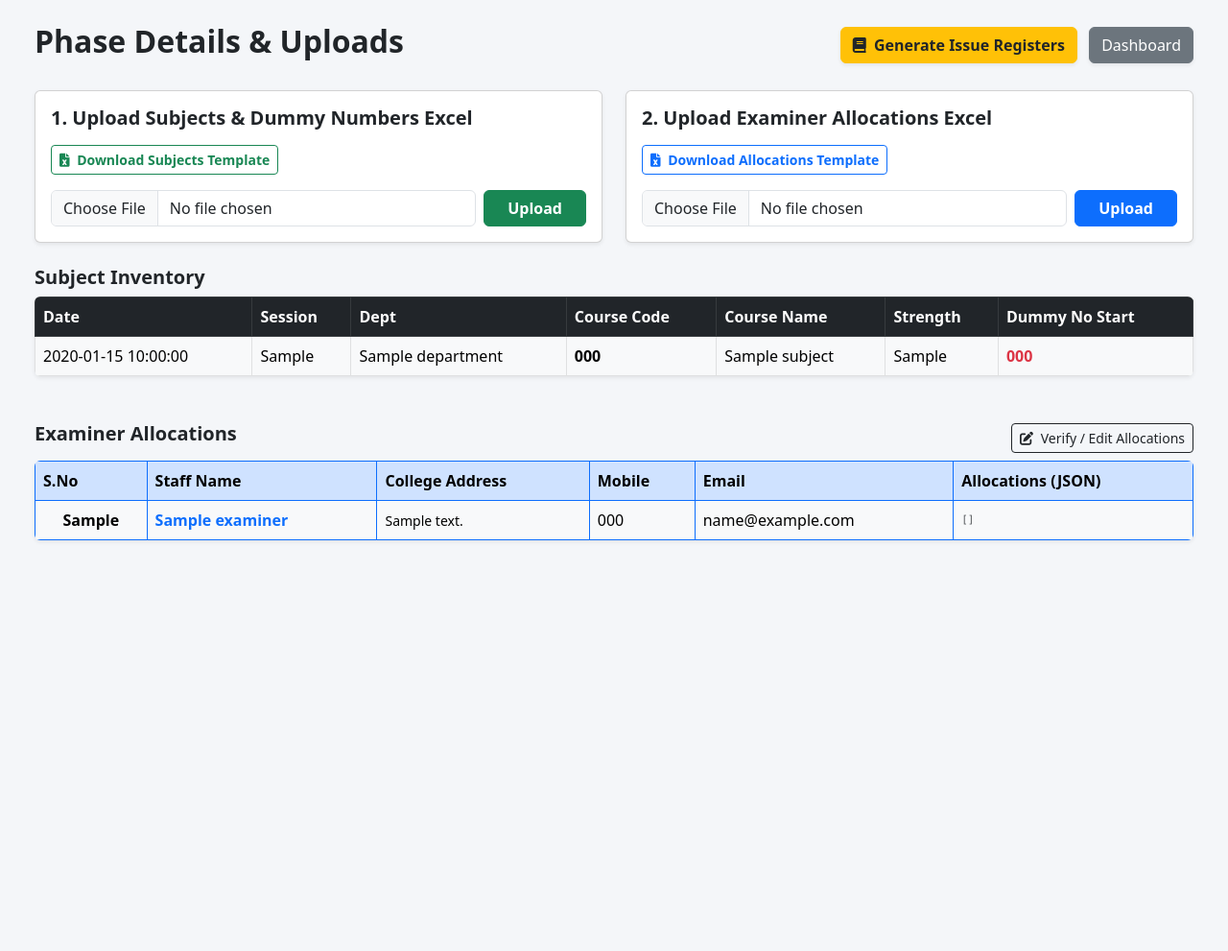
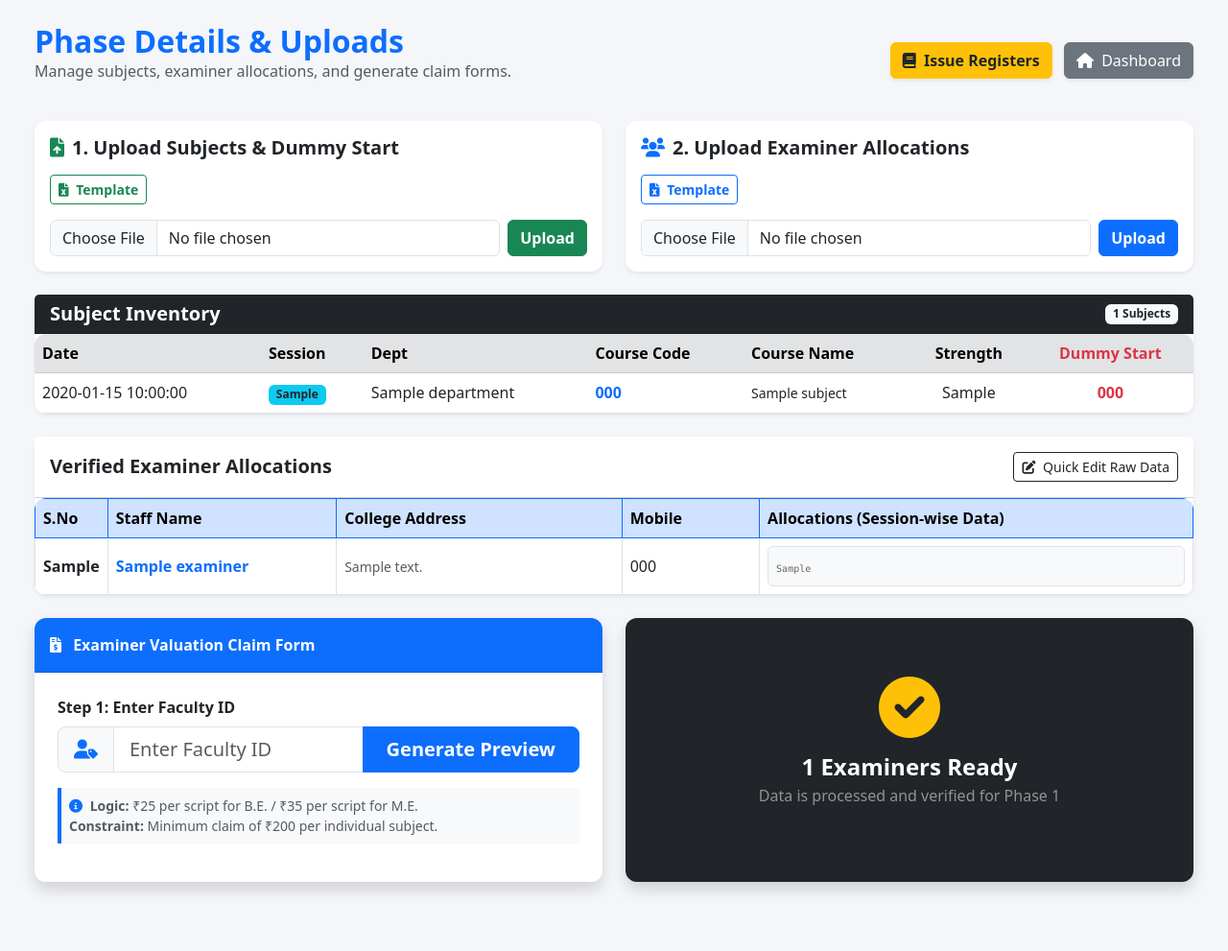
Before and after one commit to Sahima25/coe1, a Flask app: template PROJECT1/templates/valuation_hub.html in a window 1280 px wide. Shown: the whole page at 96% size. Before the commit the page ends 564 px from the top, so only its background shows below. Run offline with Flask 3, Linux system fonts and the light colour scheme; the template is opened without the code that fills it: most values are stand-ins (such as "Sample title", 1, 10 or a date in 2020).

Commit message:
Update valuation_hub.html

```diff
--- a/PROJECT1/templates/valuation_hub.html
+++ b/PROJECT1/templates/valuation_hub.html
@@ -5,18 +5,28 @@
     <title>Valuation Phase Hub</title>
     <link href="https://cdn.jsdelivr.net/npm/bootstrap@5.3.0/dist/css/bootstrap.min.css" rel="stylesheet">
     <link rel="stylesheet" href="https://cdnjs.cloudflare.com/ajax/libs/font-awesome/6.0.0/css/all.min.css">
-    <style> body { background-color: #f4f6f9; } </style>
+    <style>
+        body { background-color: #f4f6f9; }
+        .card { border-radius: 12px; border: none; }
+        .table-responsive { border-radius: 12px; }
+        .badge-custom { font-size: 0.8rem; padding: 5px 10px; }
+    </style>
 </head>
 <body class="p-4">
 
 <div class="container-fluid">
     <div class="d-flex justify-content-between align-items-center mb-4">
-        <h2 class="fw-bold">Phase Details & Uploads</h2>
+        <div>
+            <h2 class="fw-bold text-primary mb-0">Phase Details & Uploads</h2>
+            <p class="text-muted">Manage subjects, examiner allocations, and generate claim forms.</p>
+        </div>
         <div>
             <a href="/issue_register_hub/{{ phase_id }}" class="btn btn-warning shadow-sm me-2 fw-bold text-dark">
-                <i class="fas fa-book me-1"></i> Generate Issue Registers
+                <i class="fas fa-book me-1"></i> Issue Registers
             </a>
-            <a href="/dashboard" class="btn btn-secondary shadow-sm">Dashboard</a>
+            <a href="/dashboard" class="btn btn-secondary shadow-sm">
+                <i class="fas fa-home me-1"></i> Dashboard
+            </a>
         </div>
     </div>
 
@@ -32,13 +42,15 @@
         <div class="col-md-6">
             <div class="card shadow-sm h-100">
                 <div class="card-body">
-                    <h5 class="fw-bold mb-3">1. Upload Subjects & Dummy Numbers Excel</h5>
-                    <a href="/download_template?type=val_subjects" class="btn btn-sm btn-outline-success fw-bold mb-3">
-                        <i class="fas fa-file-excel me-1"></i> Download Subjects Template
+                    <h5 class="fw-bold mb-3"><i class="fas fa-file-upload text-success me-2"></i>1. Upload Subjects & Dummy Start</h5>
+                    <div class="d-flex justify-content-between mb-3">
+                        <a href="/download_template?type=val_subjects" class="btn btn-sm btn-outline-success fw-bold">
+                            <i class="fas fa-file-excel me-1"></i> Template
                         </a>
+                    </div>
                     <form action="/upload_val_subjects/{{ phase_id }}" method="POST" enctype="multipart/form-data" class="d-flex gap-2">
-                        <input type="file" name="file" class="form-control" accept=".xlsx, .xls, .csv" required>
-                        <button type="submit" class="btn btn-success fw-bold px-4">Upload</button>
+                        <input type="file" name="file" class="form-control" accept=".xlsx, .xls" required>
+                        <button type="submit" class="btn btn-success fw-bold">Upload</button>
                     </form>
                 </div>
             </div>
@@ -47,85 +59,135 @@
         <div class="col-md-6">
             <div class="card shadow-sm h-100">
                 <div class="card-body">
-                    <h5 class="fw-bold mb-3">2. Upload Examiner Allocations Excel</h5>
-                    <a href="/download_template?type=val_allocations" class="btn btn-sm btn-outline-primary fw-bold mb-3">
-                        <i class="fas fa-file-excel me-1"></i> Download Allocations Template
+                    <h5 class="fw-bold mb-3"><i class="fas fa-users text-primary me-2"></i>2. Upload Examiner Allocations</h5>
+                    <div class="d-flex justify-content-between mb-3">
+                        <a href="/download_template?type=val_allocations" class="btn btn-sm btn-outline-primary fw-bold">
+                            <i class="fas fa-file-excel me-1"></i> Template
                         </a>
+                    </div>
                     <form action="/upload_val_examiners/{{ phase_id }}" method="POST" enctype="multipart/form-data" class="d-flex gap-2">
-                        <input type="file" name="file" class="form-control" accept=".xlsx, .xls, .csv" required>
-                        <button type="submit" class="btn btn-primary fw-bold px-4">Upload</button>
+                        <input type="file" name="file" class="form-control" accept=".xlsx, .xls" required>
+                        <button type="submit" class="btn btn-primary fw-bold">Upload</button>
                     </form>
                 </div>
             </div>
         </div>
     </div>
 
-    <h5 class="mt-4 fw-bold">Subject Inventory</h5>
-    <div class="table-responsive mb-5 shadow-sm rounded">
-        <table class="table table-bordered table-dark table-hover mb-0 align-middle">
-            <thead>
+    <div class="card shadow-sm mb-4">
+        <div class="card-header bg-dark text-white d-flex justify-content-between align-items-center">
+            <h5 class="mb-0 fw-bold">Subject Inventory</h5>
+            <span class="badge bg-light text-dark">{{ subjects|length }} Subjects</span>
+        </div>
+        <div class="table-responsive">
+            <table class="table table-hover mb-0 align-middle">
+                <thead class="table-secondary">
                     <tr>
                         <th>Date</th>
                         <th>Session</th>
                         <th>Dept</th>
                         <th>Course Code</th>
                         <th>Course Name</th>
-                    <th>Strength</th>
-                    <th>Dummy No Start</th>
+                        <th class="text-center">Strength</th>
+                        <th class="text-center text-danger">Dummy Start</th>
                     </tr>
                 </thead>
-            <tbody class="table-light">
+                <tbody>
                     {% for s in subjects %}
                     <tr>
                         <td>{{ s.exam_date }}</td>
-                    <td>{{ s.session_fn_an }}</td>
+                        <td><span class="badge bg-info text-dark">{{ s.session_fn_an }}</span></td>
                         <td>{{ s.department }}</td>
-                    <td class="fw-bold">{{ s.course_code }}</td>
-                    <td>{{ s.course_name }}</td>
-                    <td>{{ s.valuation_strength }}</td>
-                    <td class="fw-bold text-danger">{{ s.dummy_number_start }}</td>
+                        <td class="fw-bold text-primary">{{ s.course_code }}</td>
+                        <td><small>{{ s.course_name }}</small></td>
+                        <td class="text-center">{{ s.valuation_strength }}</td>
+                        <td class="text-center fw-bold text-danger">{{ s.dummy_number_start or '---' }}</td>
                     </tr>
                     {% else %}
-                <tr><td colspan="7" class="text-center text-muted py-3">No subjects uploaded yet. Download the template, fill it, and upload above.</td></tr>
+                    <tr><td colspan="7" class="text-center text-muted py-4">No subjects found. Please upload the excel file.</td></tr>
                     {% endfor %}
                 </tbody>
             </table>
         </div>
-
-    <div class="d-flex justify-content-between align-items-center mt-4 mb-2">
-        <h5 class="fw-bold">Examiner Allocations</h5>
-        <a href="/edit_val_examiners/{{ phase_id }}" class="btn btn-sm btn-outline-dark"><i class="fas fa-edit me-1"></i> Verify / Edit Allocations</a>
     </div>
 
-    <div class="table-responsive shadow-sm rounded mb-5">
+    <div class="card shadow-sm mb-4">
+        <div class="card-header bg-white d-flex justify-content-between align-items-center py-3">
+            <h5 class="mb-0 fw-bold text-dark">Verified Examiner Allocations</h5>
+            <a href="/edit_val_examiners/{{ phase_id }}" class="btn btn-sm btn-outline-dark">
+                <i class="fas fa-edit me-1"></i> Quick Edit Raw Data
+            </a>
+        </div>
+        <div class="table-responsive">
             <table class="table table-bordered table-hover mb-0 align-middle">
                 <thead class="table-primary border-primary">
                     <tr>
-                    <th>S.No</th>
-                    <th>Staff Name</th>
-                    <th>College Address</th>
-                    <th>Mobile</th>
-                    <th>Email</th>
-                    <th>Allocations (JSON)</th>
+                        <th style="width: 5%;">S.No</th>
+                        <th style="width: 20%;">Staff Name</th>
+                        <th style="width: 25%;">College Address</th>
+                        <th style="width: 12%;">Mobile</th>
+                        <th style="width: 38%;">Allocations (Session-wise Data)</th>
                     </tr>
                 </thead>
-            <tbody class="table-light border-primary">
+                <tbody>
                     {% for ex in examiners %}
                     <tr>
                         <td class="text-center fw-bold">{{ ex.s_no }}</td>
                         <td class="fw-bold text-primary">{{ ex.staff_name }}</td>
-                    <td><small>{{ ex.college_address }}</small></td>
+                        <td><small class="text-muted">{{ ex.college_address }}</small></td>
                         <td>{{ ex.mobile }}</td>
-                    <td>{{ ex.email }}</td>
-                    <td><pre class="m-0 text-muted" style="font-size: 11px;">{{ ex.allocations | tojson }}</pre></td>
+                        <td>
+                            <div class="bg-light p-2 rounded border" style="max-height: 100px; overflow-y: auto;">
+                                <code style="font-size: 10px; color: #666;">{{ ex.allocations_json }}</code>
+                            </div>
+                        </td>
                     </tr>
                     {% else %}
-                <tr><td colspan="6" class="text-center text-muted py-3">No examiners uploaded yet. Download the template, fill it, and upload above.</td></tr>
+                    <tr><td colspan="5" class="text-center text-muted py-4">No examiner data extracted yet.</td></tr>
                     {% endfor %}
                 </tbody>
             </table>
         </div>
+    </div>
 
+    <div class="row mt-4 pb-5">
+        <div class="col-md-6">
+            <div class="card shadow border-0 overflow-hidden">
+                <div class="card-header bg-primary text-white fw-bold py-3">
+                    <i class="fas fa-file-invoice-dollar me-2"></i> Examiner Valuation Claim Form
+                </div>
+                <div class="card-body bg-white p-4">
+                    <form action="/preview_valuation_claim/{{ phase_id }}" method="POST">
+                        <div class="mb-3">
+                            <label class="form-label fw-bold">Step 1: Enter Faculty ID</label>
+                            <div class="input-group input-group-lg">
+                                <span class="input-group-text bg-light text-primary"><i class="fas fa-user-tag"></i></span>
+                                <input type="text" name="faculty_id" class="form-control" placeholder="Enter Faculty ID" required>
+                                <button type="submit" class="btn btn-primary fw-bold px-4">Generate Preview</button>
+                            </div>
+                            <div class="form-text mt-3 bg-light p-2 border-start border-primary border-4">
+                                <i class="fas fa-info-circle text-primary me-1"></i>
+                                <strong>Logic:</strong> ₹25 per script for B.E. / ₹35 per script for M.E. <br>
+                                <strong>Constraint:</strong> Minimum claim of ₹200 per individual subject.
+                            </div>
+                        </div>
+                    </form>
+                </div>
+            </div>
+        </div>
+
+        <div class="col-md-6">
+            <div class="card shadow border-0 bg-dark text-white h-100">
+                <div class="card-body d-flex align-items-center justify-content-center">
+                    <div class="text-center">
+                        <i class="fas fa-check-circle fa-4x text-warning mb-3"></i>
+                        <h4 class="fw-bold mb-1">{{ examiners|length }} Examiners Ready</h4>
+                        <p class="text-white-50">Data is processed and verified for Phase {{ phase_id }}</p>
+                    </div>
+                </div>
+            </div>
+        </div>
+    </div>
 </div>
 
 <script src="https://cdn.jsdelivr.net/npm/bootstrap@5.3.0/dist/js/bootstrap.bundle.min.js"></script>
```
Lines whose indentation alone changed are shown as unchanged.
